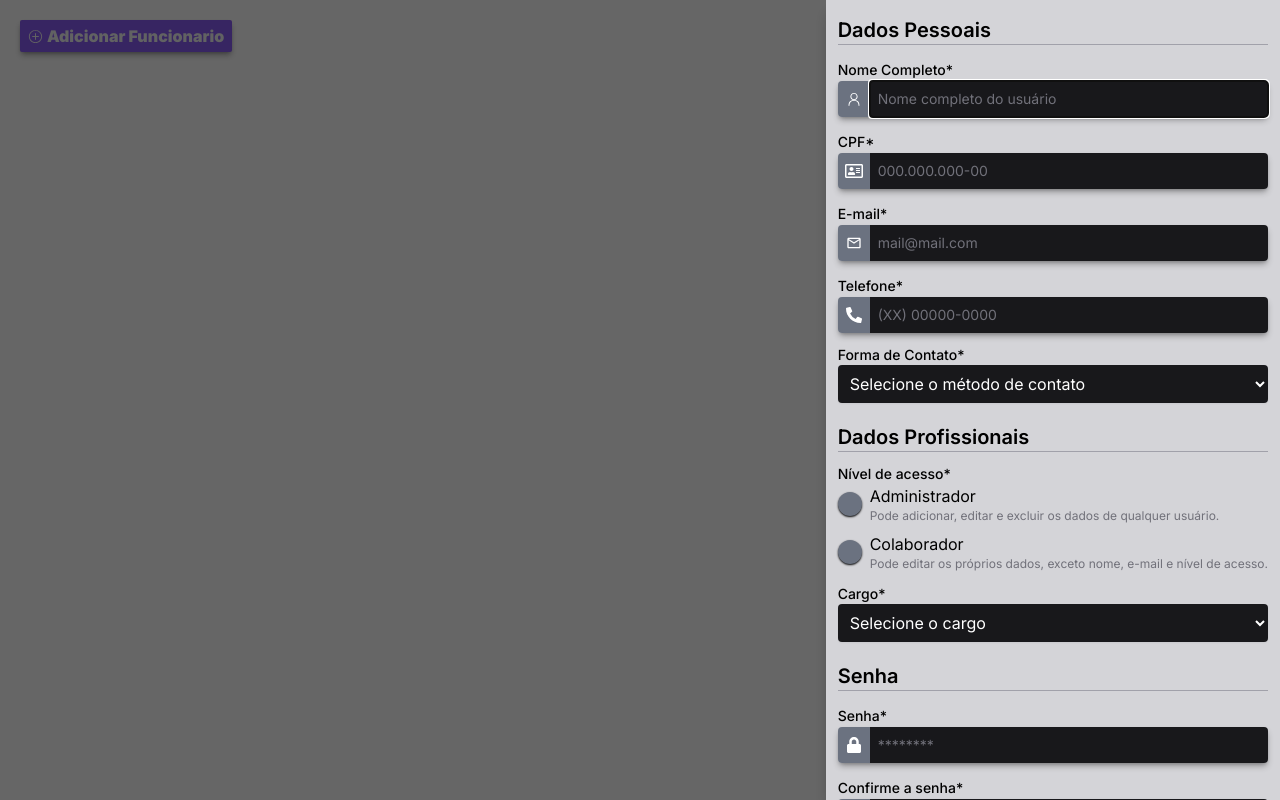
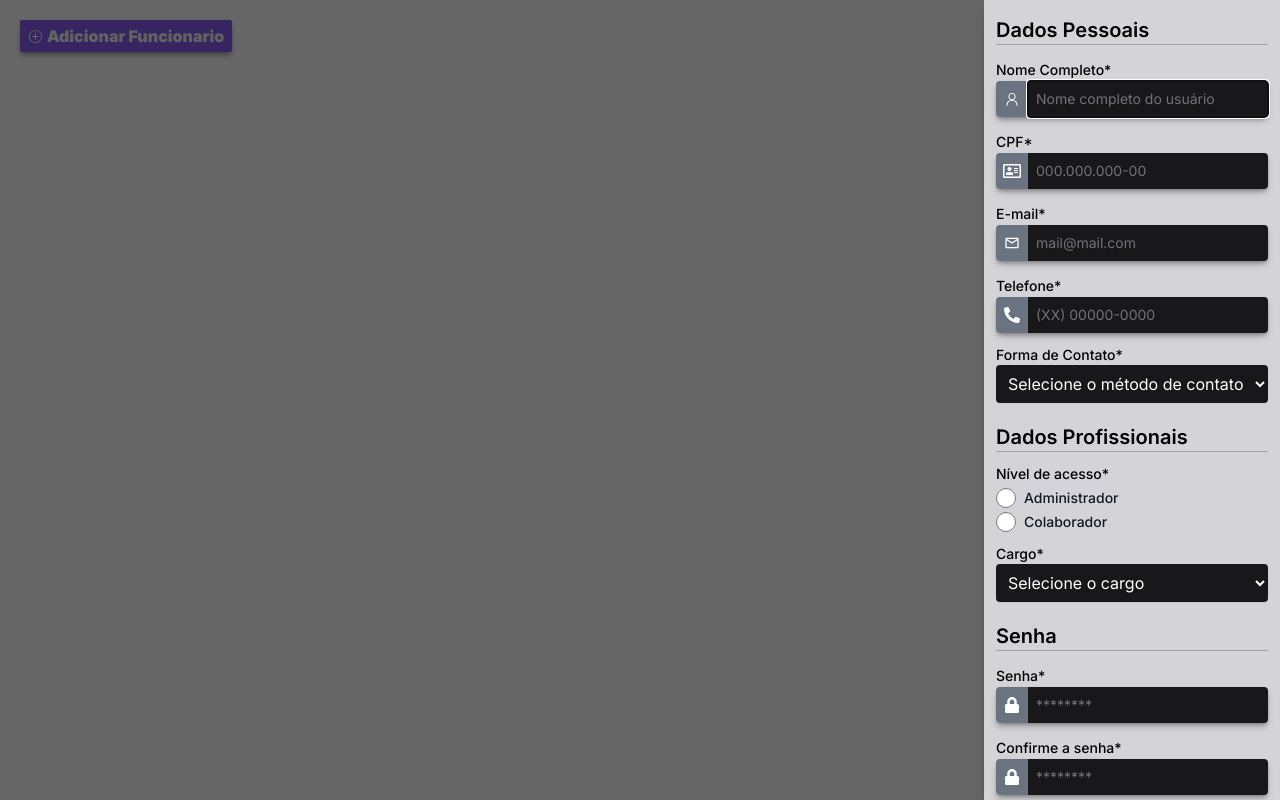
Before and after one commit to Anatonelly-Tech/AnatonellyFretes-v4, a Next.js app: page /test in a window 1280 px wide. Both pictures are taken after a click on the button "Adicionar Funcionario". Built offline with nearby package versions, Linux system fonts and the light colour scheme.

Commit message:
fix: radio

```diff
--- a/src/components/Modal/index.tsx
+++ b/src/components/Modal/index.tsx
@@ -13,6 +13,7 @@ import { useForm } from 'react-hook-form';
 import InputLabel from '../Input';
 import SelectComponent from '../Select';
 import RadioGroupComponent from '../Radio';
+import InputRadio from '../Radio';
 
 const ModalComponent = () => {
   const form = useForm();
@@ -87,9 +88,11 @@ const ModalComponent = () => {
               <hr className='border-zinc-400 ' />
             </div>
 
-            <RadioGroupComponent
+            <InputRadio
               title='Nível de acesso'
               value={['Administrador', 'Colaborador']}
+              register={register}
+              name='isAdmin'
               id={['Administrador', 'Colaborador']}
               label={['Administrador', 'Colaborador']}
               subLabel={[
--- a/src/components/Radio/index.tsx
+++ b/src/components/Radio/index.tsx
@@ -1,46 +1,54 @@
 import React from 'react';
-import * as RadioGroup from '@radix-ui/react-radio-group';
 
-interface RadioGroupProps {
-  title: string;
-  value: string[];
+interface RadioProps {
   id: string[];
   label: string[];
   subLabel: string[];
+  register: any;
+  name?: string;
+  value: string[];
+  title: string;
 }
 
-const RadioGroupComponent = ({
+const InputRadio = ({
   title,
   value,
   id,
   label,
   subLabel,
-}: RadioGroupProps) => {
+  register,
+  name,
+}: RadioProps) => {
   return (
-    <div className='text-black flex flex-col items-start justify-center'>
+    <div className='text-black flex flex-col items-start justify-center gap-1'>
       <span className='text-sm text-black font-medium'>{title}*</span>
-      <RadioGroup.Root required className=' flex flex-col gap-2  items-start'>
-        {value.map((item, index) => (
-          <div className='flex  justify-center items-center gap-2' key={index}>
-            <RadioGroup.Item
+      {value.map((item, index) => (
+        <div
+          className='flex items-center justify-center '
+          title={subLabel[index]}
+        >
+          <div className='flex items-center h-5'>
+            <input
+              {...register(name)}
+              id={id[index]}
+              type='radio'
               value={item}
-              id={id[index]}
-              className='bg-gray-500 w-6 h-6 rounded-full shadow-sm shadow-black hover:bg-black/65 outline-none cursor-default'
-            >
-              <RadioGroup.Indicator className='flex items-center justify-center w-full h-full relative after:content-[""] after:block after:w-[11px] after:h-[11px] after:rounded-[50%] after:bg-white' />
-            </RadioGroup.Item>
-            <div className='flex flex-col'>
-              <label htmlFor={id[index]}> {label[index]}</label>
-              <label className='text-xs text-zinc-500' htmlFor={id[index]}>
-                {' '}
-                {subLabel[index]}
-              </label>
-            </div>
+              className='w-5 h-5 text-blue-600 bg-gray-800 border-gray-800 focus:ring-blue-500 focus:ring-2'
+            />
           </div>
-        ))}
-      </RadioGroup.Root>
+          <div className='ms-2 text-sm'>
+            <label htmlFor={id[index]} className='font-medium text-gray-900'>
+              {label[index]}
+            </label>
+            <p
+              id='helper-radio-text'
+              className='text-xs font-normal text-black'
+            ></p>
+          </div>
+        </div>
+      ))}
     </div>
   );
 };
 
-export default RadioGroupComponent;
+export default InputRadio;
```
